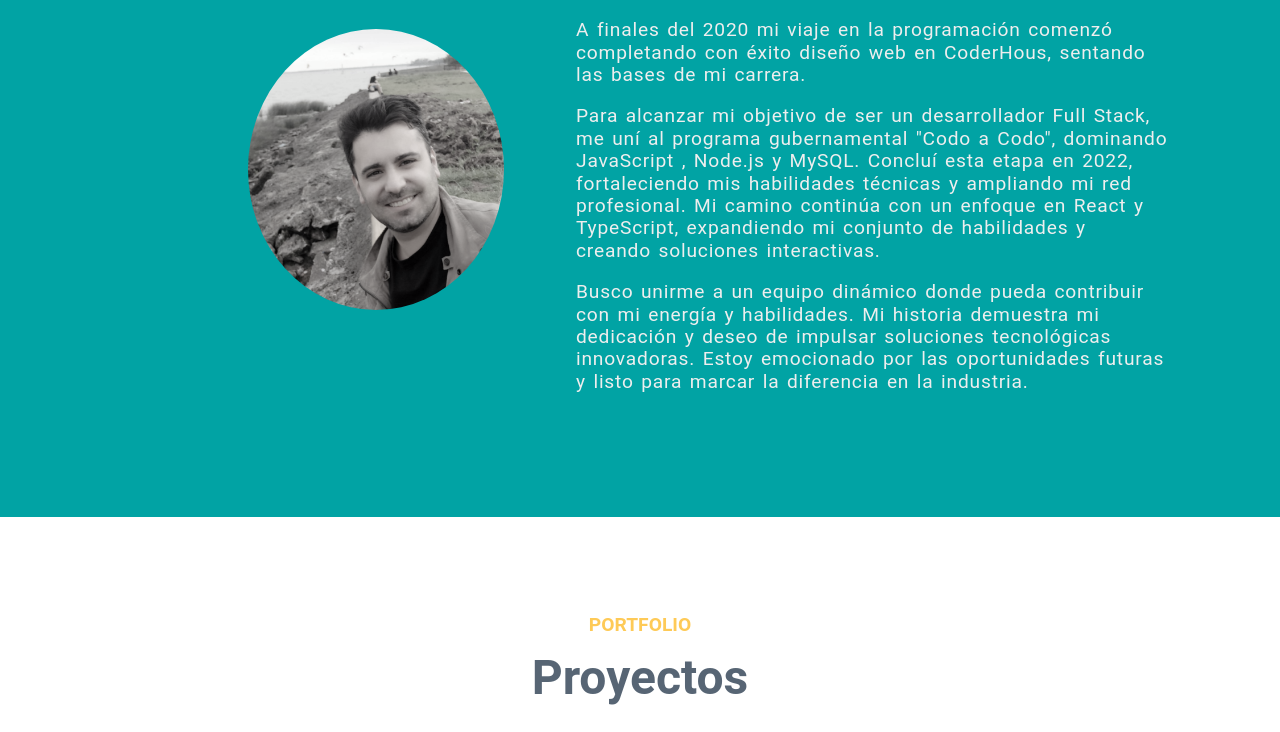
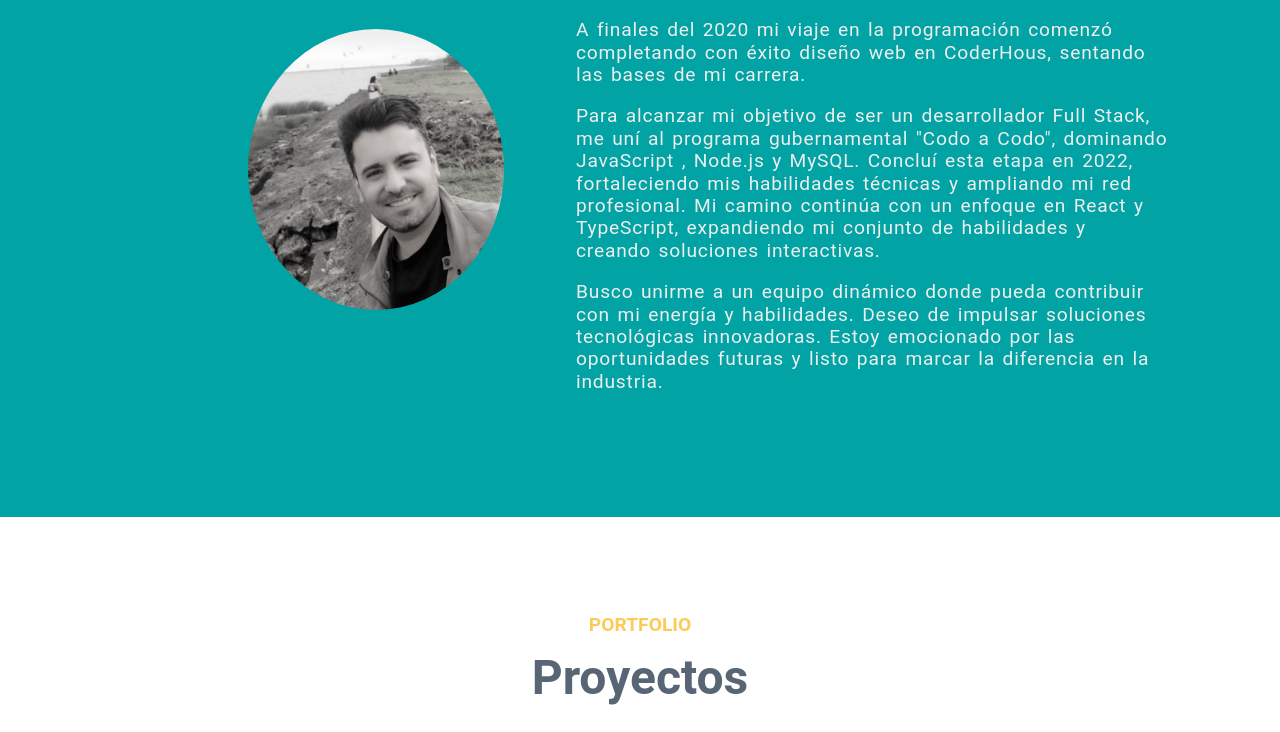
Before and after one commit to MartinVolpini/portfolio.github.io, a website: page index.html in a window 1280 px wide. Shown: the part 1003-1735 px from the top of the page. Drawn offline with Linux system fonts and the light colour scheme.

Commit message:
text change

```diff
--- a/index.html
+++ b/index.html
@@ -78,7 +78,7 @@
                         En este momento me encuentro aprendiendo React y desarrollando nuevos proyectos. -->
 
 
-                        Busco unirme a un equipo dinámico donde pueda contribuir con mi energía y habilidades. Mi historia demuestra mi dedicación y deseo de impulsar soluciones tecnológicas innovadoras. Estoy emocionado por las oportunidades futuras y listo para marcar la diferencia en la industria.
+                        Busco unirme a un equipo dinámico donde pueda contribuir con mi energía y habilidades. Deseo de impulsar soluciones tecnológicas innovadoras. Estoy emocionado por las oportunidades futuras y listo para marcar la diferencia en la industria.
                       </p>
                 </article>
             </div>
```
